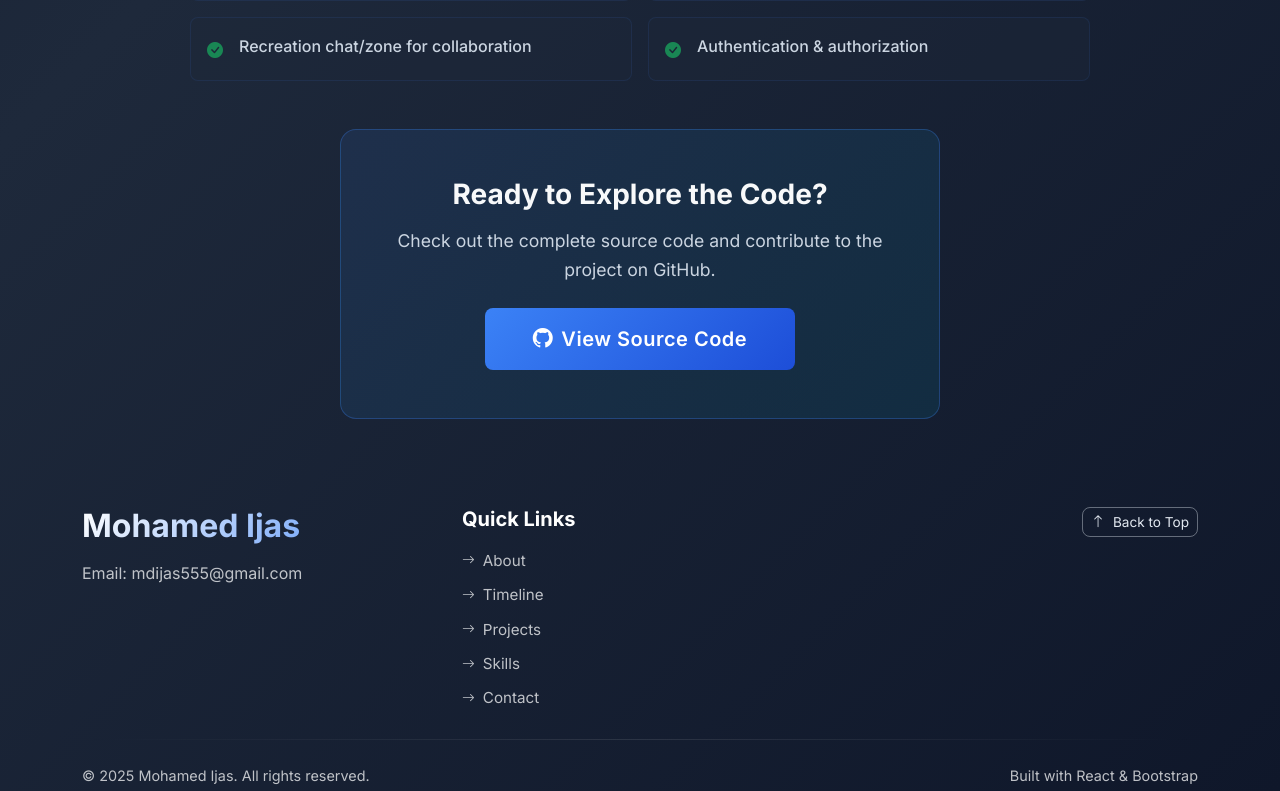
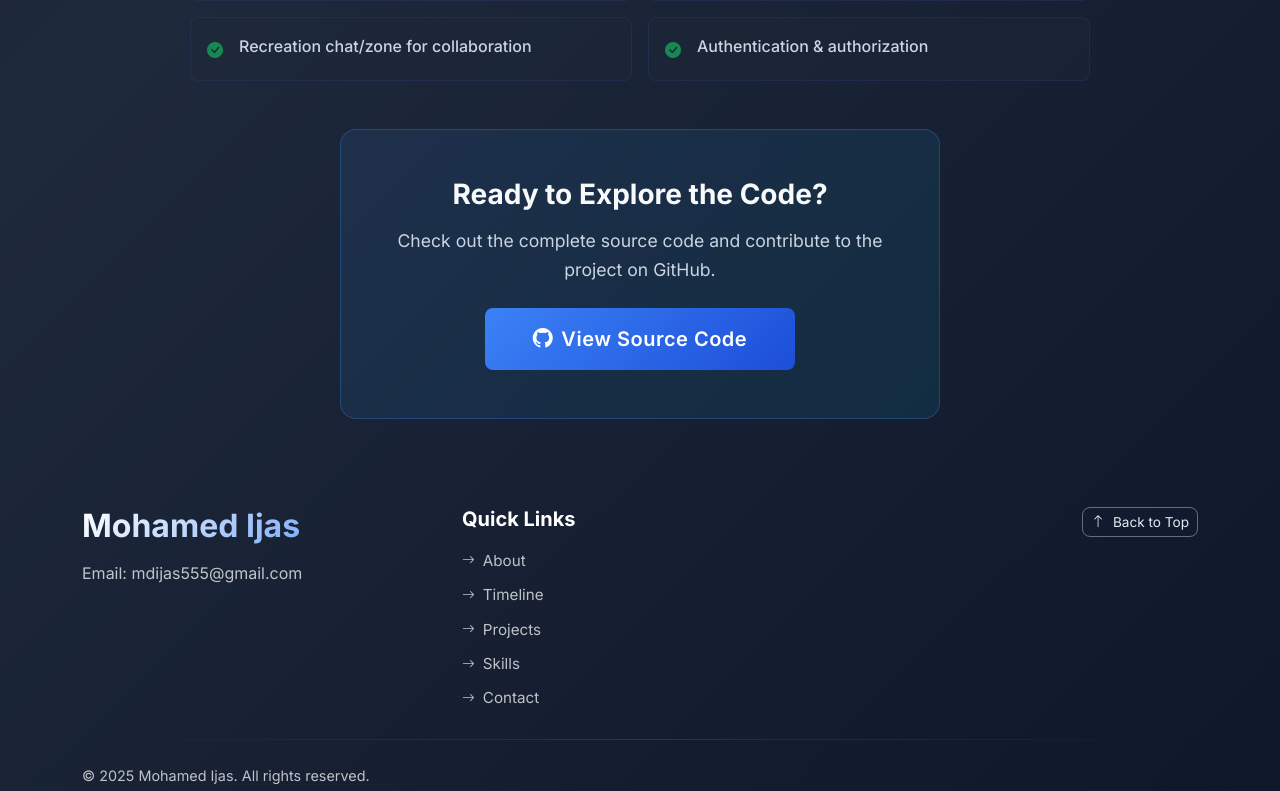
Before and after one commit to Mohamed495104/my-portfolio, a React (Vite) app: page /projects/1 in a window 1280 px wide. Shown: the part 1778-2569 px from the top of the page. Built offline with nearby package versions, Linux system fonts and the light colour scheme.

Commit message:
Footer change

```diff
--- a/src/components/Footer.jsx
+++ b/src/components/Footer.jsx
@@ -77,11 +77,6 @@ function Footer() {
                                 &copy; {currentYear} Mohamed Ijas. All rights reserved.
                             </p>
                         </div>
-                        <div className="col-md-6 text-center text-md-end mt-3 mt-md-0">
-                            <p className="footer-tech text-light opacity-75 mb-0">
-                                Built with React & Bootstrap
-                            </p>
-                        </div>
                     </div>
                 </div>
             </div>
```
